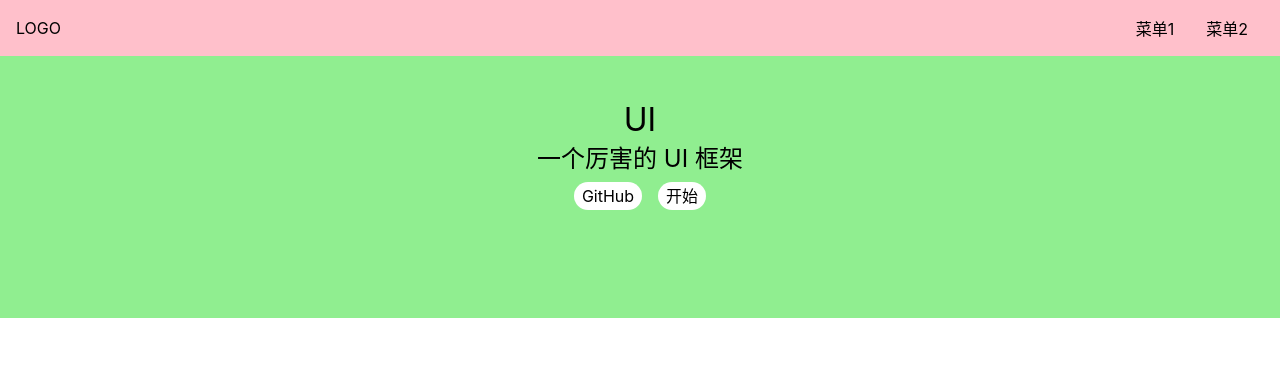
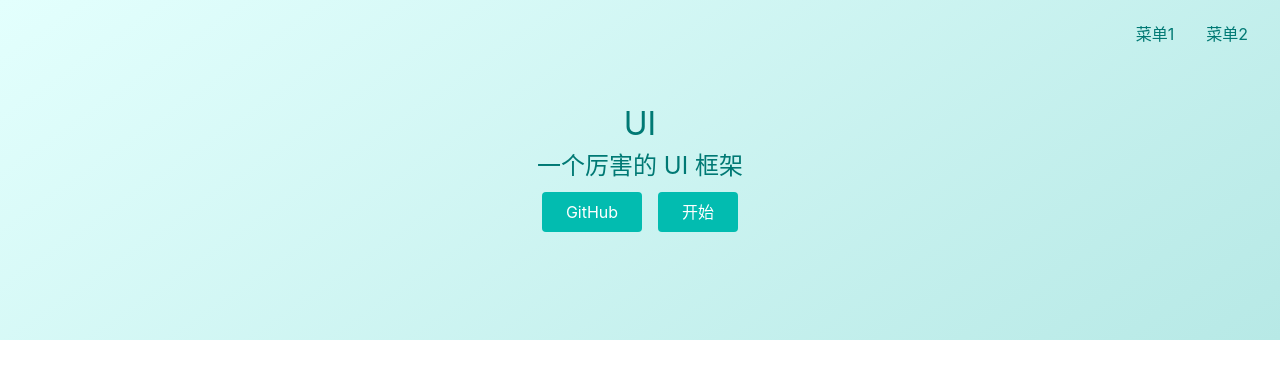
Before and after one commit to adekang/gulu-ui, a Vue app: page /doc in a window 1280 px wide. Shown: the top 378 px of the page. Built offline with nearby package versions, Linux system fonts and the light colour scheme.

Commit message:
添加SVG

```diff
--- a/index.html
+++ b/index.html
@@ -5,6 +5,7 @@
   <link rel="icon" href="/favicon.ico" />
   <meta name="viewport" content="width=device-width, initial-scale=1.0">
   <title>Vite App</title>
+  <script src="//at.alicdn.com/t/font_2464721_blmyi05qw09.js"></script>
 </head>
 <body>
   <div id="app"></div>
--- a/src/components/TopNav.vue
+++ b/src/components/TopNav.vue
@@ -1,6 +1,10 @@
 <template>
   <div class="topNav">
-    <router-link to="/" class="logo">LOGO</router-link>
+    <router-link to="/" class="logo">
+      <svg class="icon">
+        <use xlink:href="#icon-waiting"></use>
+      </svg>
+    </router-link>
     <ul class="menu">
       <li>菜单1</li>
       <li>菜单2</li>
@@ -25,8 +29,9 @@ export default {
 </script>
 
 <style lang="scss" scoped>
+$color: #007974;
 .topNav {
-  background: pink;
+  color: $color;
   display: flex;
   padding: 16px;
   position: fixed;
@@ -40,6 +45,11 @@ export default {
   > .logo {
     max-width: 6em;
     margin-right: auto;
+
+    > svg {
+      width: 32px;
+      height: 32px;
+    }
   }
 
   > .menu {
--- a/src/index.scss
+++ b/src/index.scss
@@ -14,7 +14,7 @@ a {
   color: inherit;
 
   &:hover {
-    border-bottom: 1px solid;
+    text-decoration: underline;
     cursor: pointer;
   }
 }
@@ -25,7 +25,17 @@ h1, h2, h3, h4, h5, h6 {
 
 body {
   font-size: 16px;
+  line-height: 1.5;
+  color: #1d2c40;
   // 为什么这样写 font-family
   // 答案见 https://github.com/zenozeng/fonts.css/
   font-family: -apple-system, "Noto Sans", "Helvetica Neue", Helvetica, "Nimbus Sans L", Arial, "Liberation Sans", "PingFang SC", "Hiragino Sans GB", "Noto Sans CJK SC", "Source Han Sans SC", "Source Han Sans CN", "Microsoft YaHei", "Wenquanyi Micro Hei", "WenQuanYi Zen Hei", "ST Heiti", SimHei, "WenQuanYi Zen Hei Sharp", sans-serif;
 }
+
+.icon {
+  width: 1em;
+  height: 1em;
+  vertical-align: -0.15em;
+  fill: currentColor;
+  overflow: hidden;
+}
--- a/src/lib/Tabs.vue
+++ b/src/lib/Tabs.vue
@@ -3,7 +3,7 @@
     <div class="gulu-tabs-nav"
          ref="container">
       <div :class="{selected:t === selected}"
-           :ref="el => { if (el) navItems[index] = el }"
+           :ref="el => { if (t === selected) selectedItem = el }"
            @click="select(t)"
            class="gulu-tabs-nav-item" v-for="(t,index) in titles" :key="index">
         {{ t }}
@@ -36,23 +36,22 @@ export default {
   },
   setup(props, context) {
     // 导航线条的移动
-    const navItems = ref<HTMLDivElement[]>([]);
+    const selectedItem = ref<HTMLDivElement>(null);
+
     const indicator = ref<HTMLDivElement>(null);
     const container = ref<HTMLDivElement>(null);
     const x = () => {
-      const divs = navItems.value;
-      const result = divs.filter(div => div.classList.contains('selected'))[0];
-      console.log(result);
+
       const {
         width
-      } = result.getBoundingClientRect();
+      } = selectedItem.value.getBoundingClientRect();
       indicator.value.style.width = width + 'px';
       const {
         left: left1
       } = container.value.getBoundingClientRect();
       const {
         left: left2
-      } = result.getBoundingClientRect();
+      } = selectedItem.value.getBoundingClientRect();
       const left = left2 - left1;
       indicator.value.style.left = left + 'px';
     };
@@ -77,7 +76,7 @@ export default {
       defaults,
       titles,
       select,
-      navItems,
+      selectedItem,
       indicator,
       container
 
--- a/src/views/Home.vue
+++ b/src/views/Home.vue
@@ -1,7 +1,7 @@
 <template>
   <div>
+    <div class="topNavAndBanner">
       <TopNav/>
-
       <div class="banner">
         <h1>UI</h1>
         <h2>一个厉害的 UI 框架</h2>
@@ -11,6 +11,19 @@
         </p>
       </div>
     </div>
+  </div>
+  <div class="features">
+    <svg class="icon">
+      <use xlink:href="#icon-Vue"></use>
+    </svg>
+    <svg class="icon">
+      <use xlink:href="#icon-light"></use>
+    </svg>
+    <svg class="icon">
+      <use xlink:href="#icon-typescript"></use>
+    </svg>
+  </div>
+
 </template>
 <script lang="ts">
 
@@ -22,26 +35,43 @@ export default {
 </script>
 
 <style lang="scss" scoped>
+$green: #02bcb0;
+$border-radius: 4px;
+$color: #007974;
+.topNavAndBanner {
+  background: linear-gradient(145deg, rgba(227, 255, 253, 1) 0%, rgba(183, 233, 230, 1) 100%);
+}
+
+.features {
+  > svg {
+    width: 64px;
+    height: 64px;
+  }
+}
+
 .banner {
+  color: $color;
   padding: 100px 0;
   display: flex;
   justify-content: center;
   align-items: center;
   flex-direction: column;
-  background: lightgreen;
+
 
   > .actions {
     padding: 8px 0;
 
     a {
       margin: 0 8px;
-      background: #fff;
+      background: $green;
+      color: white;
       display: inline-block;
-      $h: 28px;
-      height: $h;
-      line-height: $h;
-      border-radius: $h/2;
-      padding: 0 8px;
+      padding: 8px 24px;
+      border-radius: $border-radius;
+
+      &:hover {
+        text-decoration: none;
+      }
     }
   }
 }
```
Lines whose indentation alone changed are shown as unchanged.
